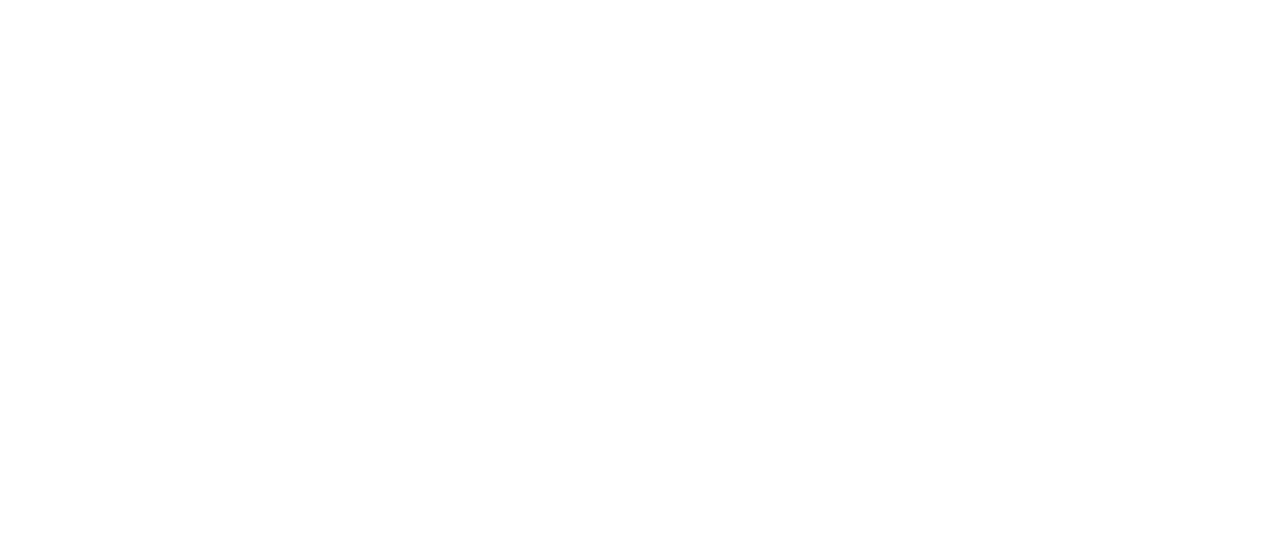
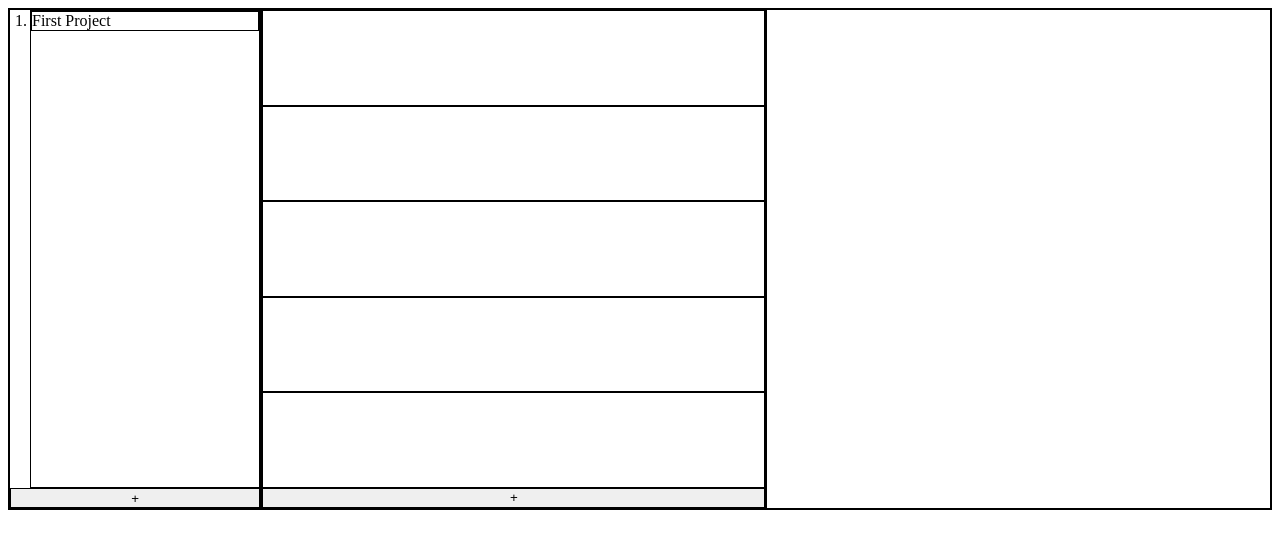
Before and after one commit to cultelise/to-do, a website built with webpack: page dist/index.html in a window 1280 px wide. Built offline with Linux system fonts and the light colour scheme.

Commit message:
App shell

```diff
--- a/src/index.js
+++ b/src/index.js
@@ -0,0 +1 @@
+import "./style.css";
--- a/src/style.css
+++ b/src/style.css
@@ -0,0 +1,26 @@
+#root * {
+  border: 1px solid black;
+  padding: 0px;
+}
+
+#app {
+  display: grid;
+  grid-template: 1fr / 1fr 2fr 2fr;
+  height: 500px;
+}
+
+#projects {
+  display:grid;
+  grid-template: 1fr 20px / 1fr;
+
+}
+
+#tasks {
+  display: grid;
+  grid-template: repeat(5, 1fr) 20px/ 1fr;
+}
+
+ol {
+  margin: 0px;
+  margin-left: 20px;
+}
--- a/webpack.config.js
+++ b/webpack.config.js
@@ -3,6 +3,7 @@ const path = require('path');
  module.exports = {
   mode: 'development',
    entry: './src/index.js',
+	 devtool: 'inline-source-map',
    output: {
 	 filename: 'bundle.js',
 	 path: path.resolve(__dirname, 'dist'),
```
Also changed, not shown: package.json (+21 -1 lines), dist/bundle.js, dist/index.html.
